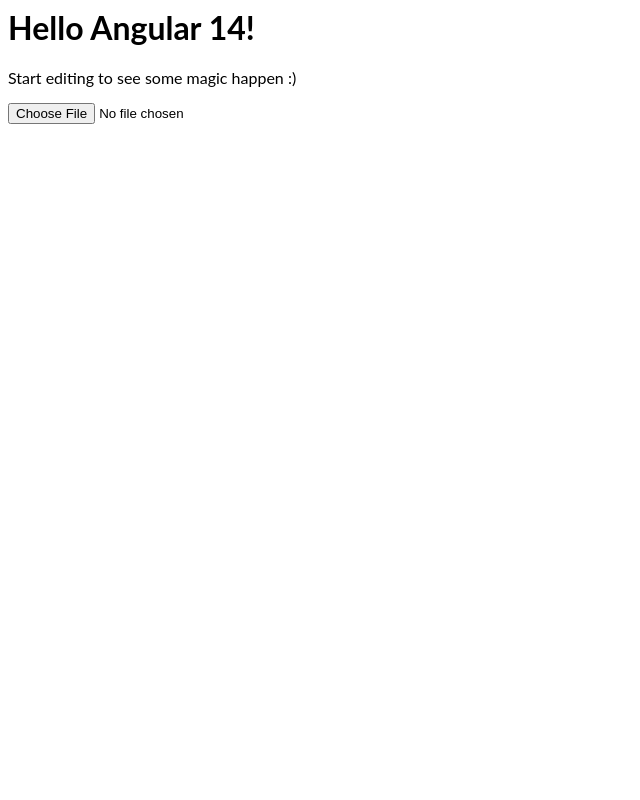
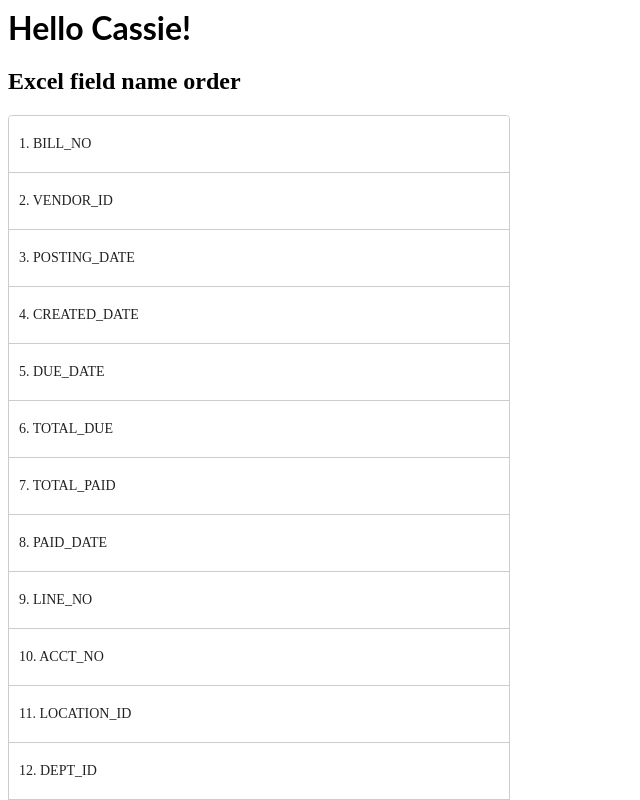
Before and after one commit to yuchilai/gccny_AP_Invoices_Converter, an Angular app: page / in a window 1280 px wide. Shown: the top 800 px of the page, without its empty margins (0-640 px from the left). Built offline with nearby package versions, Linux system fonts and the light colour scheme.

Commit message:
5 files modified

```diff
--- a/src/app/app.component.css
+++ b/src/app/app.component.css
@@ -1,3 +1,55 @@
 p {
   font-family: Lato;
 }
+
+.example-list {
+  width: 500px;
+  max-width: 100%;
+  border: solid 1px #ccc;
+  min-height: 60px;
+  display: block;
+  background: white;
+  border-radius: 4px;
+  overflow: hidden;
+}
+
+.example-box {
+  padding: 20px 10px;
+  border-bottom: solid 1px #ccc;
+  color: rgba(0, 0, 0, 0.87);
+  display: flex;
+  flex-direction: row;
+  align-items: center;
+  justify-content: space-between;
+  box-sizing: border-box;
+  cursor: move;
+  background: white;
+  font-size: 14px;
+}
+
+.cdk-drag-preview {
+  box-sizing: border-box;
+  border-radius: 4px;
+  box-shadow: 0 5px 5px -3px rgba(0, 0, 0, 0.2),
+              0 8px 10px 1px rgba(0, 0, 0, 0.14),
+              0 3px 14px 2px rgba(0, 0, 0, 0.12);
+}
+
+.cdk-drag-animating {
+  transition: transform 250ms cubic-bezier(0, 0, 0.2, 1);
+}
+
+.example-box:last-child {
+  border: none;
+}
+
+.example-list.cdk-drop-list-dragging .example-box:not(.cdk-drag-placeholder) {
+  transition: transform 250ms cubic-bezier(0, 0, 0.2, 1);
+}
+
+.example-custom-placeholder {
+  background: #ccc;
+  border: dotted 3px #999;
+  min-height: 60px;
+  transition: transform 250ms cubic-bezier(0, 0, 0.2, 1);
+}
--- a/src/app/app.component.html
+++ b/src/app/app.component.html
@@ -1,7 +1,18 @@
 <hello name="{{ name }}"></hello>
-<p>
-  Start editing to see some magic happen :)
-</p>
+
+<h2>Excel field name order</h2>
+
+
+
+<div cdkDropList class="example-list" (cdkDropListDropped)="drop($event)">
+
+  <div class="example-box" *ngFor="let item of invoiceKeyList; let i = index" cdkDrag>
+    <div class="example-custom-placeholder" *cdkDragPlaceholder></div>
+    {{ i+1 }}. {{ item }}
+  </div>
+
+</div>
+
 
 <input type="file" (change)="onFileChange($event)" />
 
--- a/src/app/app.component.ts
+++ b/src/app/app.component.ts
@@ -2,6 +2,7 @@
 import { ExcelService } from './service/excel.service';
 import * as XLSX from 'xlsx';
 import { IInvoice, Invoice } from './invoice.model';
+import { CdkDragDrop, moveItemInArray } from '@angular/cdk/drag-drop';
 
 @Component({
   selector: 'my-app',
@@ -9,7 +10,7 @@
   styleUrls: ['./app.component.css']
 })
 export class AppComponent {
-  name = 'Angular ' + VERSION.major;
+  name = 'Cassie';
   willDownload = false;
   invoiceKeyList: string[] = [];
   invoices: any[] = [];
@@ -155,4 +156,8 @@
       el.setAttribute('download', 'xlsxtojson.json');
     }, 1000);
   }
+
+  drop(event: CdkDragDrop<string[]>) {
+    moveItemInArray(this.invoiceKeyList, event.previousIndex, event.currentIndex);
+  }
 }
--- a/src/app/app.module.ts
+++ b/src/app/app.module.ts
@@ -1,13 +1,14 @@
 import { NgModule } from '@angular/core';
 import { BrowserModule } from '@angular/platform-browser';
 import { FormsModule } from '@angular/forms';
+import { DragDropModule } from '@angular/cdk/drag-drop';
 
 import { AppComponent } from './app.component';
 import { HelloComponent } from './hello.component';
 import { ExcelService } from './service/excel.service';
 
 @NgModule({
-  imports:      [ BrowserModule, FormsModule ],
+  imports:      [ BrowserModule, FormsModule, DragDropModule ],
   declarations: [ AppComponent, HelloComponent ],
   bootstrap:    [ AppComponent ],
   providers: [ExcelService]
```
Also changed, not shown: package.json (+15 -12 lines).
